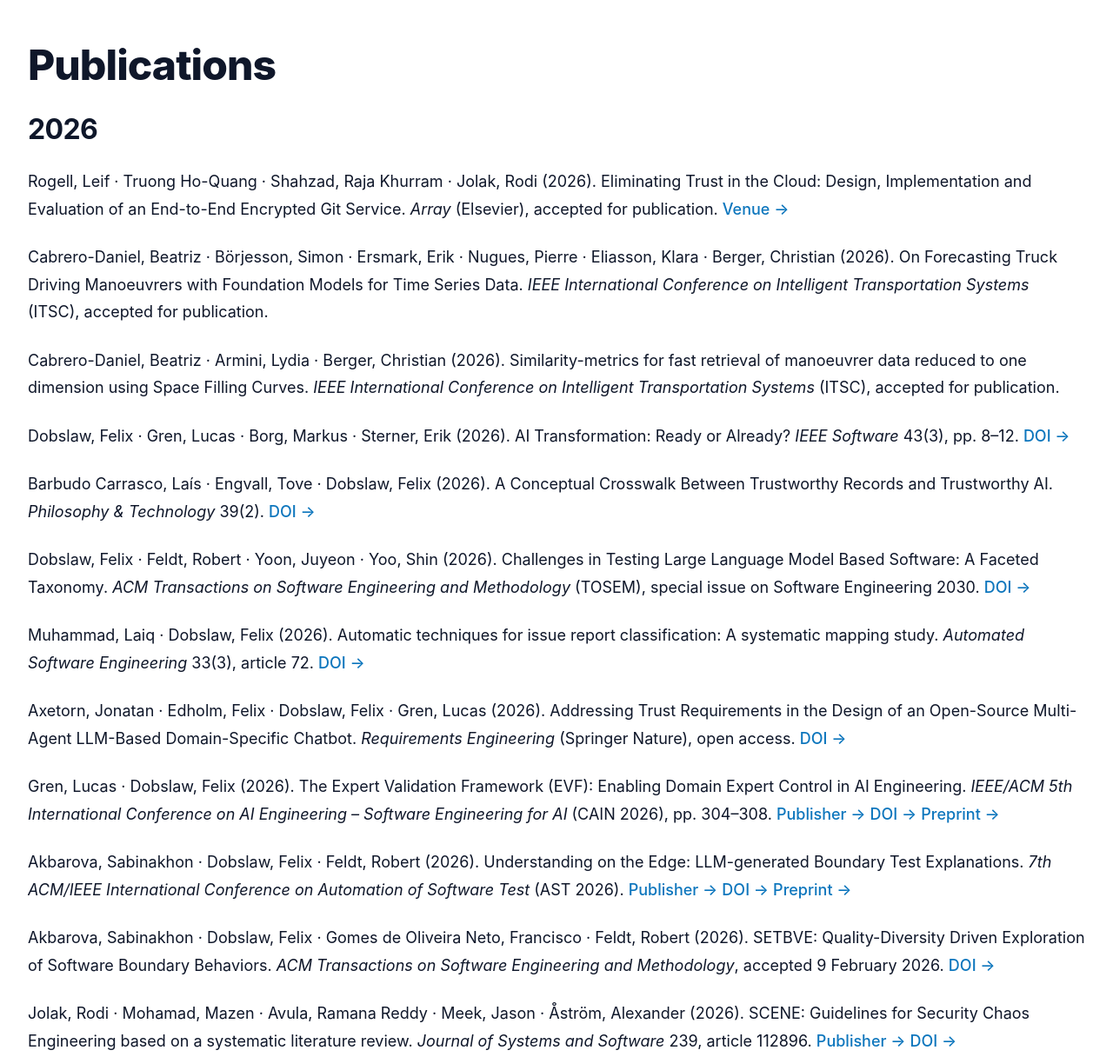
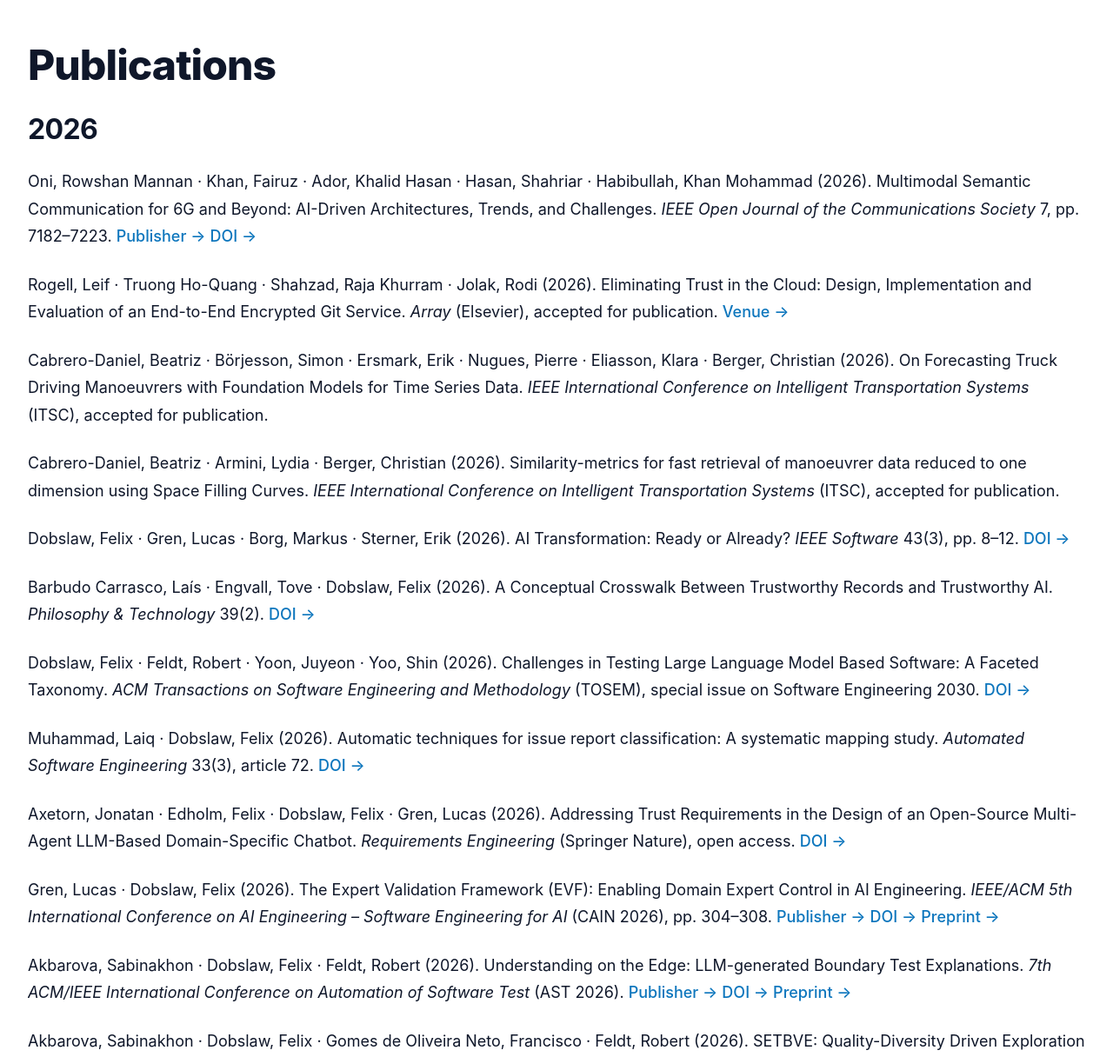
Before and after one commit to seegroup/seegroup.github.io, a Jekyll site: the page built from publications.md, in a window 1280 px wide and 1400 px high. Shown: the part 184-1400 px from the top of the window at 87% size. Built offline with Jekyll 4.4.1, drawn with Linux system fonts in a browser that asks for light colours; some of the changed text lies outside the part shown.

Commit message:
Move Habibullah's 6G paper to the top of the 2026 publications
Claude-Session: https://claude.ai/code/session_01EpZn1hpQE6sFnkjKG7DjqC

```diff
--- a/publications.md
+++ b/publications.md
@@ -5,6 +5,8 @@ title: Publications
 # Publications
 
 ## 2026
+
+Oni, Rowshan Mannan · Khan, Fairuz · Ador, Khalid Hasan · Hasan, Shahriar · Habibullah, Khan Mohammad (2026). Multimodal Semantic Communication for 6G and Beyond: AI-Driven Architectures, Trends, and Challenges. *IEEE Open Journal of the Communications Society* 7, pp. 7182–7223. <a href="https://ieeexplore.ieee.org/document/11574021" target="_blank" rel="noopener noreferrer">Publisher →</a> <a href="https://doi.org/10.1109/OJCOMS.2026.3705905" target="_blank" rel="noopener noreferrer">DOI →</a>
 
 Rogell, Leif · Truong Ho-Quang · Shahzad, Raja Khurram · Jolak, Rodi (2026). Eliminating Trust in the Cloud: Design, Implementation and Evaluation of an End-to-End Encrypted Git Service. *Array* (Elsevier), accepted for publication. <a href="https://www.sciencedirect.com/journal/array" target="_blank" rel="noopener noreferrer">Venue →</a>
 
```
Also changed, not shown: other parts of publications.md (+0 -2 lines).
